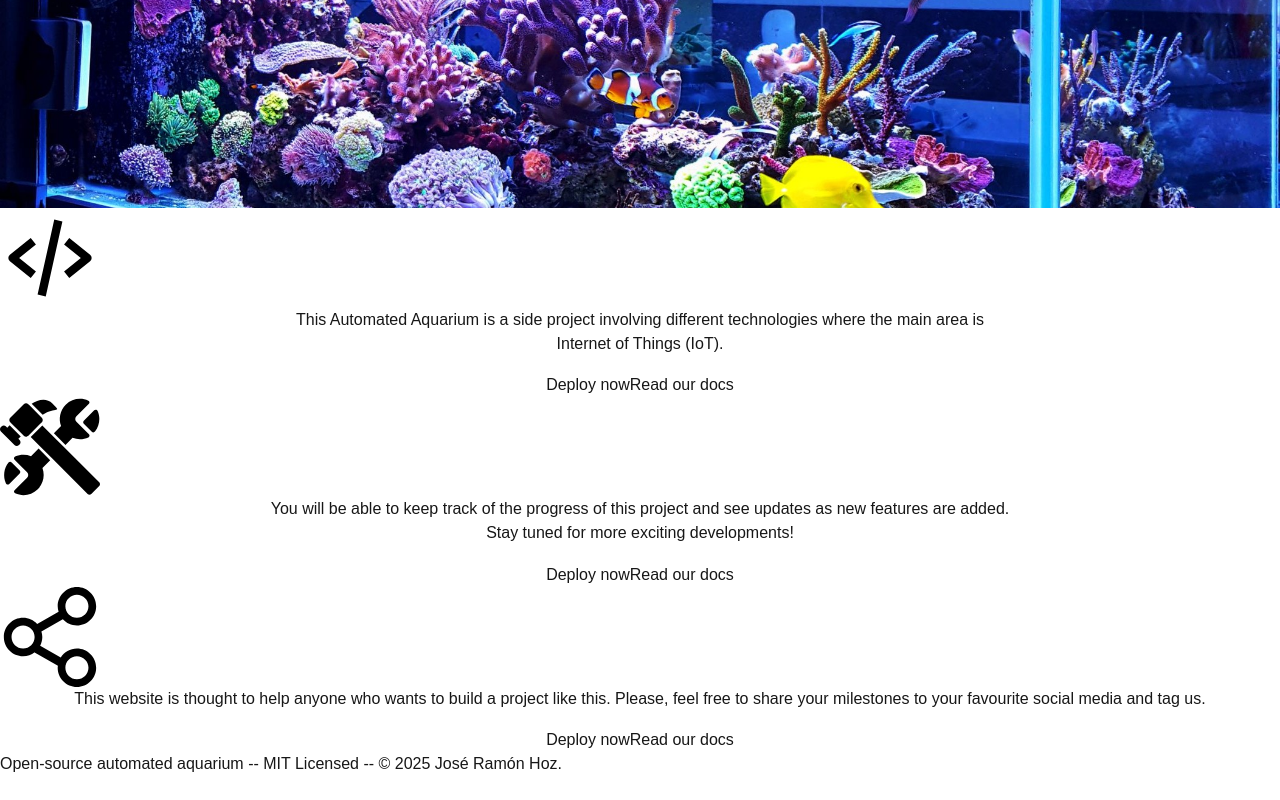
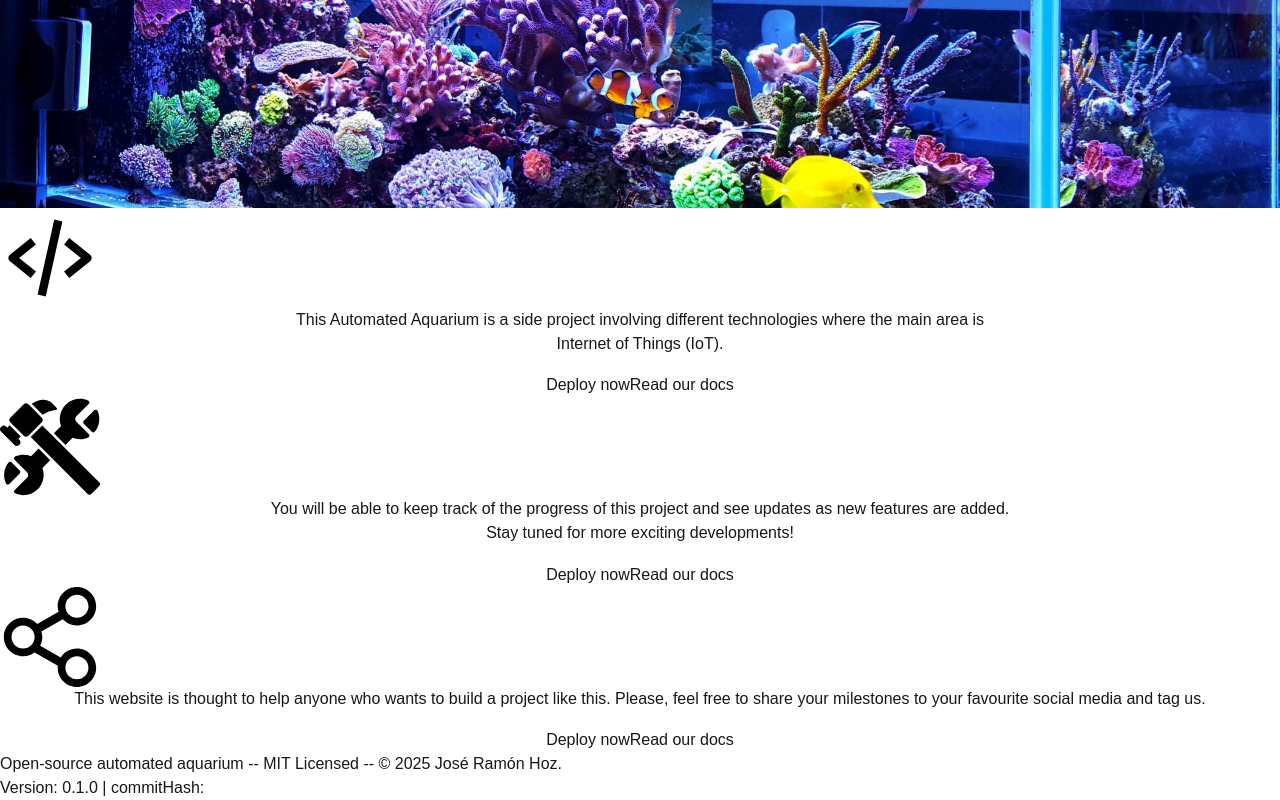
Before and after one commit to Joserra13/automated-aquarium, a Next.js app in the folder automated-aquarium-web/: page / in a window 1280 px wide. Shown: the part 276-1076 px from the top of the page. Before the commit the page ends 1052 px from the top, so only its background shows below. Built offline with nearby package versions, Linux system fonts and the light colour scheme.

Commit message:
Feat: Add hash and version to footer

```diff
--- a/automated-aquarium-web/next.config.ts
+++ b/automated-aquarium-web/next.config.ts
@@ -1,10 +1,25 @@
 import type { NextConfig } from "next";
+
+import pkg from './package.json';
+
+// starts a command line process to get the git hash
+import { execSync } from 'child_process';
+
+const commitHash = execSync('git log --pretty=format:"%h" -n1')
+  .toString()
+  .trim();
 
 const nextConfig: NextConfig = {
   /* config options here */
   basePath: '/automated-aquarium',
+  assetPrefix: '/automated-aquarium/',
   output: 'export',
-  reactStrictMode: true
+  reactStrictMode: true,
+  env: {
+    // add the package.json version and git hash to the environment
+    APP_VERSION: pkg.version,
+    COMMIT_HASH: commitHash
+  },
 };
 
 export default nextConfig;
--- a/automated-aquarium-web/src/components/Footer.tsx
+++ b/automated-aquarium-web/src/components/Footer.tsx
@@ -1,7 +1,20 @@
+import Link from "next/link";
+
 export default function Footer() {
   return (
-    <footer className="row-start-3 flex gap-6 flex-wrap items-center justify-center">
-      Open-source automated aquarium -- MIT Licensed -- © {new Date().getFullYear()} José Ramón Hoz.
+    <footer className="row-start-3 flex gap-6 flex-wrap items-center justify-center text-center">
+      <div>
+        Open-source automated aquarium -- MIT Licensed -- ©{" "}
+        {new Date().getFullYear()} José Ramón Hoz.<br></br>
+        Version: {process.env.APP_VERSION} | commitHash:{" "}
+        <Link
+          href={`https://github.com/Joserra13/automated-aquarium/tree/${process.env.COMMIT_HASH}`}
+          className="underline text-blue-400"
+          target="_blank"
+        >
+          {process.env.COMMIT_HASH}
+        </Link>
+      </div>
     </footer>
   );
 }
```
